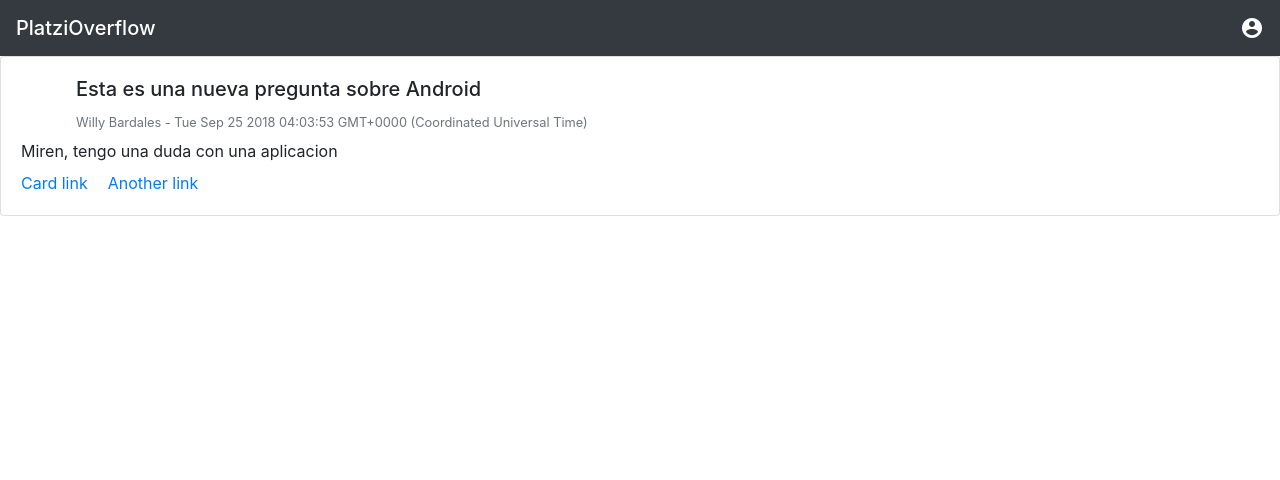
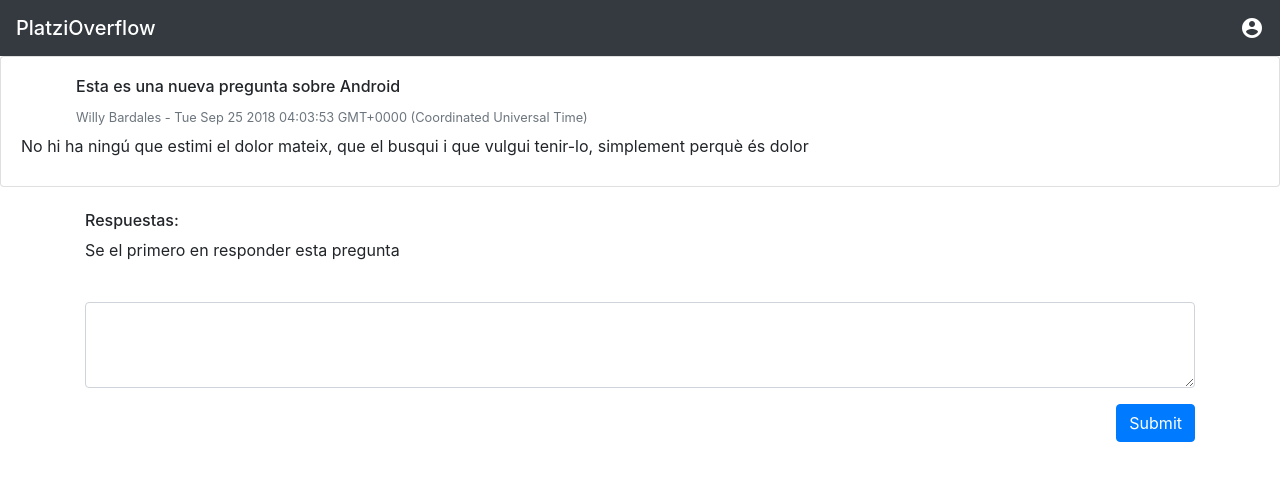
Before and after one commit to willybc/app-mean, an Angular app: page / in a window 1280 px wide. Shown: the top 480 px of the page. Built offline with nearby package versions, Linux system fonts and the light colour scheme; some icons are missing.

Commit message:
Answer component

```diff
--- /dev/null
+++ b/src/app/answer/answer.component.css
@@ -0,0 +1,3 @@
+#submit{
+    float: right;
+}
--- /dev/null
+++ b/src/app/answer/answer.component.html
@@ -0,0 +1,13 @@
+<div class="container pt-4">
+    <h6>Respuestas:</h6>
+    <p>Se el primero en responder esta pregunta</p>
+
+    <form>
+      <div class="form-group">
+        <label for="exampleFormControlTextarea1"></label>
+        <textarea class="form-control" id="exampleFormControlTextarea1" rows="3" ></textarea>
+      </div>
+    <button type="submit" class="btn btn-primary" id="submit">Submit</button>
+    </form>
+
+</div>
--- /dev/null
+++ b/src/app/answer/answer.component.ts
@@ -0,0 +1,15 @@
+import { Component, OnInit } from '@angular/core';
+
+@Component({
+  selector: 'app-answer',
+  templateUrl: './answer.component.html',
+  styleUrls: ['./answer.component.css']
+})
+export class AnswerComponent implements OnInit {
+
+  constructor() { }
+
+  ngOnInit() {
+  }
+
+}
--- a/src/app/app.component.html
+++ b/src/app/app.component.html
@@ -4,3 +4,5 @@
 </nav>
 
 <app-question></app-question>
+
+<app-answer></app-answer>
--- a/src/app/app.module.ts
+++ b/src/app/app.module.ts
@@ -3,11 +3,13 @@ import { NgModule } from '@angular/core';
 
 import { AppComponent } from './app.component';
 import { QuestionComponent } from './question/question.component';
+import { AnswerComponent } from './answer/answer.component';
 
 @NgModule({
   declarations: [
     AppComponent,
-    QuestionComponent
+    QuestionComponent,
+    AnswerComponent
   ],
   imports: [
     BrowserModule
--- a/src/app/question/question.component.css
+++ b/src/app/question/question.component.css
@@ -9,3 +9,6 @@ i{
 .card-title{
     padding-left: 55px;
 }
+
+.desc{
+}
--- a/src/app/question/question.component.html
+++ b/src/app/question/question.component.html
@@ -8,7 +8,7 @@
                                     </div>
 
                                     <div class="card-title">
-                                        <h5 class="card-title-title">{{ question.title }}</h5>
+                                        <h6 class="card-title-title">{{ question.title }}</h6>
                                         <small class="card-text text-muted">Willy Bardales - {{question.createdAt}}</small>
                                     </div>
                                 </div>
@@ -16,8 +16,6 @@
 
                                 <div class="desc">
                                         <p class="card-subtitle mb-2">{{ question.description }}</p>
-                                        <a href="#" class="card-link">Card link</a>
-                                        <a href="#" class="card-link">Another link</a>
                                 </div>
 
                                 </div>
--- a/src/app/question/question.component.ts
+++ b/src/app/question/question.component.ts
@@ -11,7 +11,7 @@ export class QuestionComponent implements OnInit {
   //Model
   question: Question = new Question(
     'Esta es una nueva pregunta sobre Android',
-    'Miren, tengo una duda con una aplicacion',
+    'No hi ha ningú que estimi el dolor mateix, que el busqui i que vulgui tenir-lo, simplement perquè és dolor',
     new Date,
     'devicon-android-plain colored'
   );
```
Also changed, not shown: 1 other file (tests, documents, lock files or other folders).
